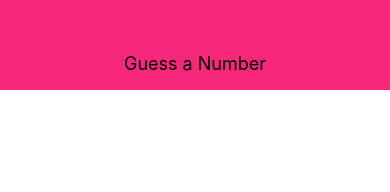
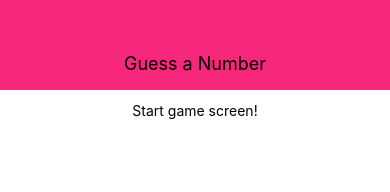
Before and after one commit to EvgenyMinin/React_Native_Guess_A_Number, a React Native app: screen / in a window 390 px wide. Shown: the top 192 px of the page. Built offline with nearby package versions, Linux system fonts and the light colour scheme.

Commit message:
added start game screen compoenent

```diff
--- a/App.jsx
+++ b/App.jsx
@@ -3,11 +3,15 @@ import React from 'react';
 import { View, StyleSheet } from 'react-native';
 
 import Header from './components/Header';
+import StartGameScreen from './screens/StartGameScreen';
 
 export default function App() {
   return (
     <View style={styles.screen}>
       <Header title="Guess a Number" />
+
+      <StartGameScreen />
+
       <StatusBar style="auto" />
     </View>
   );
--- /dev/null
+++ b/screens/StartGameScreen.jsx
@@ -0,0 +1,21 @@
+import React from 'react';
+import { View, Text, StyleSheet } from 'react-native';
+
+const StartGameScreen = () => {
+  return (
+    <View style={styles.screen}>
+      <Text>Start game screen!</Text>
+    </View>
+  );
+};
+
+export default StartGameScreen;
+
+const styles = StyleSheet.create({
+  screen: {
+    flex: 1,
+    padding: 12,
+    alignItems: 'center',
+    justifyContent: 'flex-start',
+  },
+});
```
